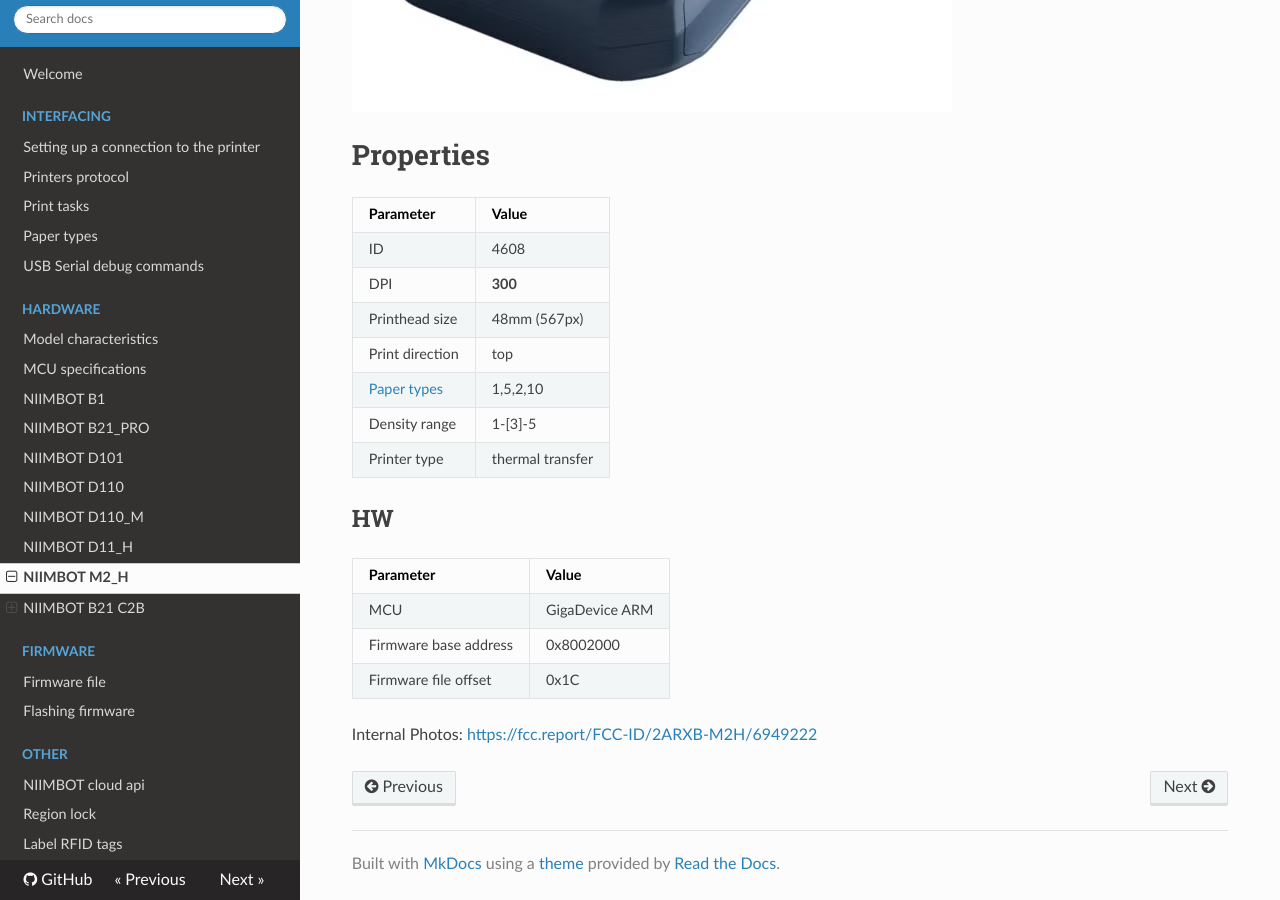
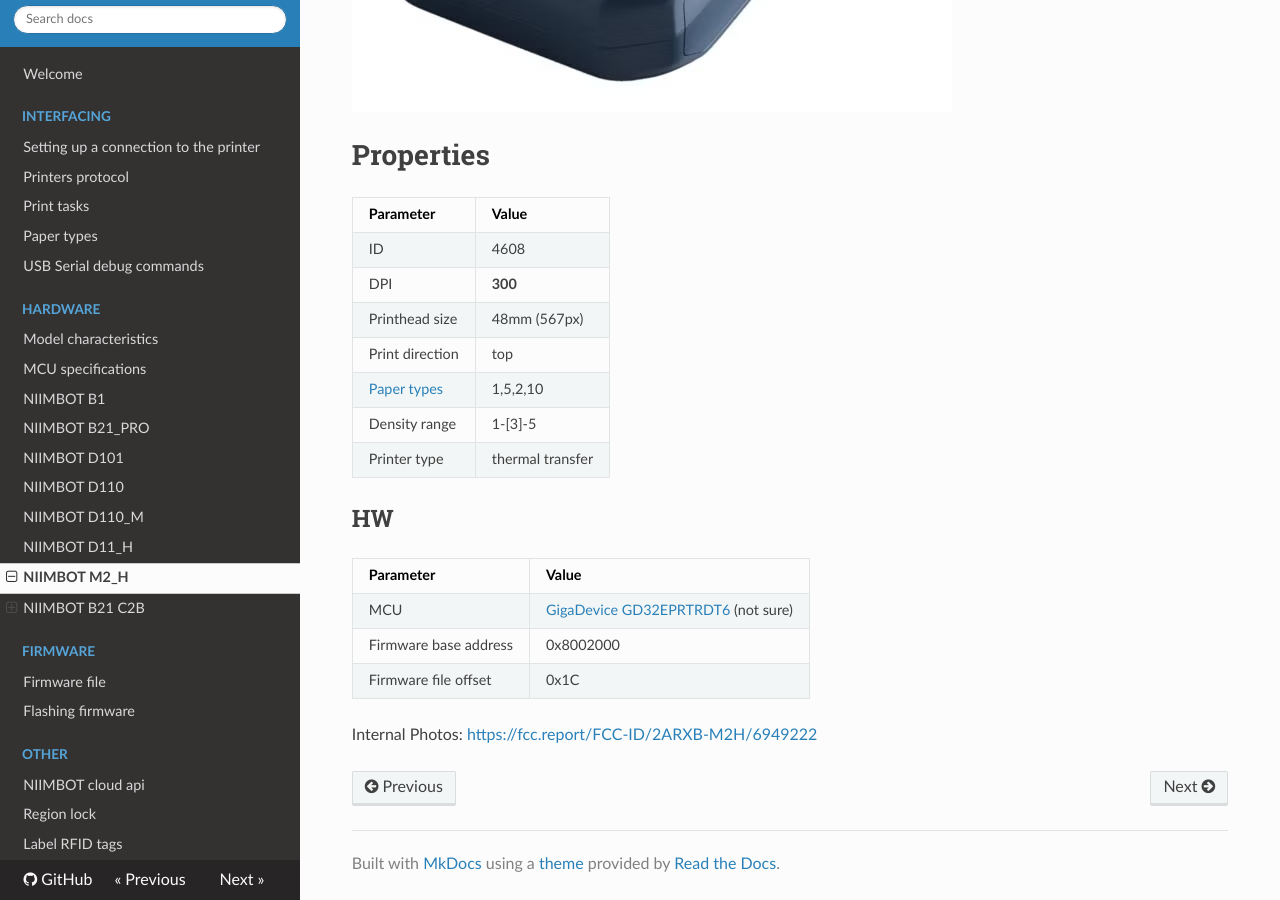
Before and after one commit to MultiMote/niimbot-wiki, an MkDocs documentation site: the page built from docs/hardware/niimbot-m2h.md, in a window 1280 px wide and 900 px high, scrolled down 648 px. Built offline with MkDocs 1.6.1, drawn with Linux system fonts in a browser that asks for light colours; nearby versions of some CDN libraries.

Commit message:
M2_H mcu

```diff
--- a/docs/hardware/niimbot-m2h.md
+++ b/docs/hardware/niimbot-m2h.md
@@ -19,11 +19,11 @@
 
 ## HW
 
-| Parameter             | Value          |
-| --------------------- | -------------- |
-| MCU                   | GigaDevice ARM |
-| Firmware base address | 0x8002000      |
-| Firmware file offset  | 0x1C           |
+| Parameter             | Value                                                                                                           |
+| --------------------- | --------------------------------------------------------------------------------------------------------------- |
+| MCU                   | [GigaDevice GD32EPRTRDT6](https://www.gigadevice.com/product/mcu/mcus-product-selector/gd32eprtrdt6) (not sure) |
+| Firmware base address | 0x8002000                                                                                                       |
+| Firmware file offset  | 0x1C                                                                                                            |
 
 
 Internal Photos: https://fcc.report/FCC-ID/2ARXB-M2H/6949222
```
